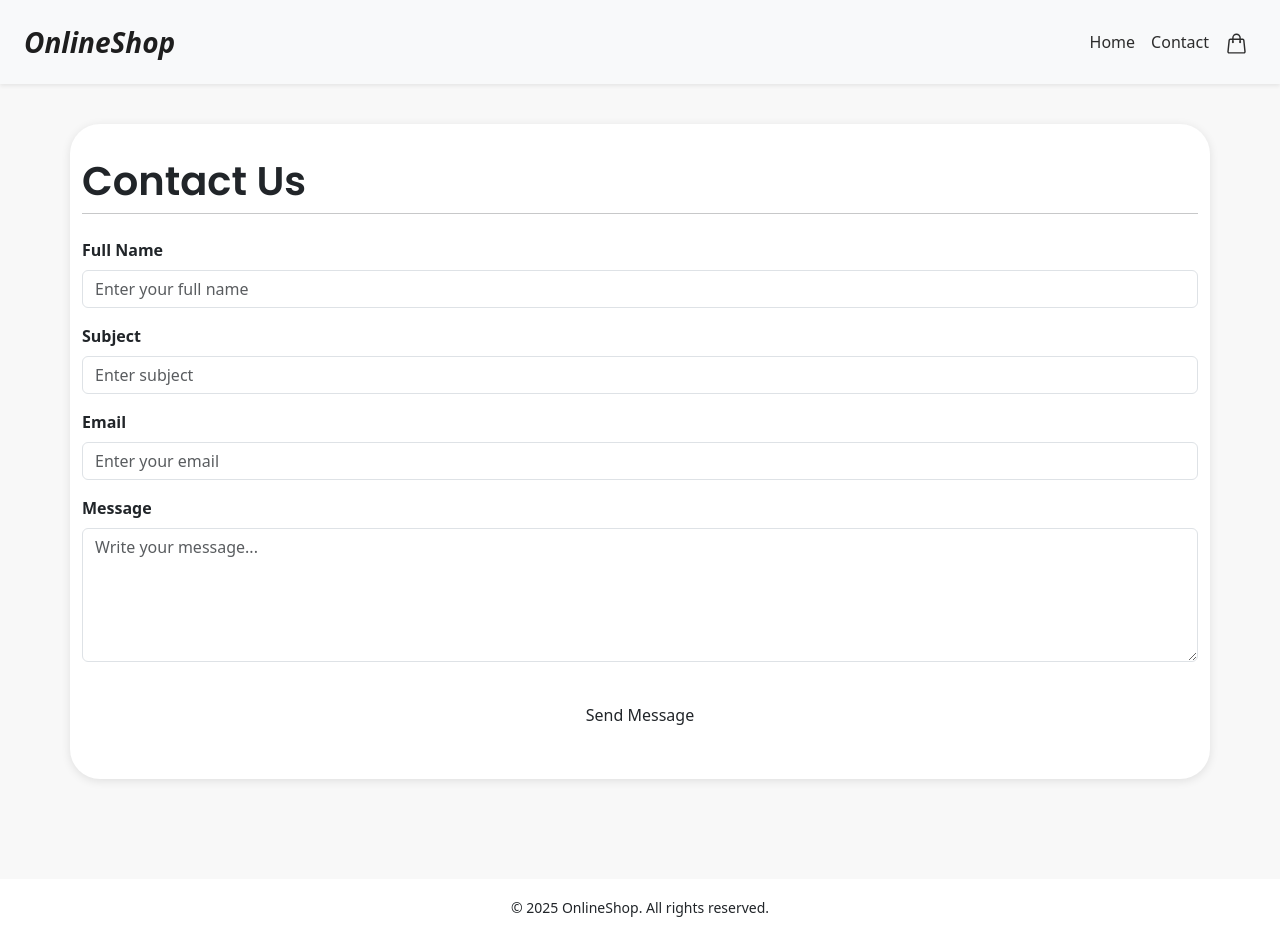
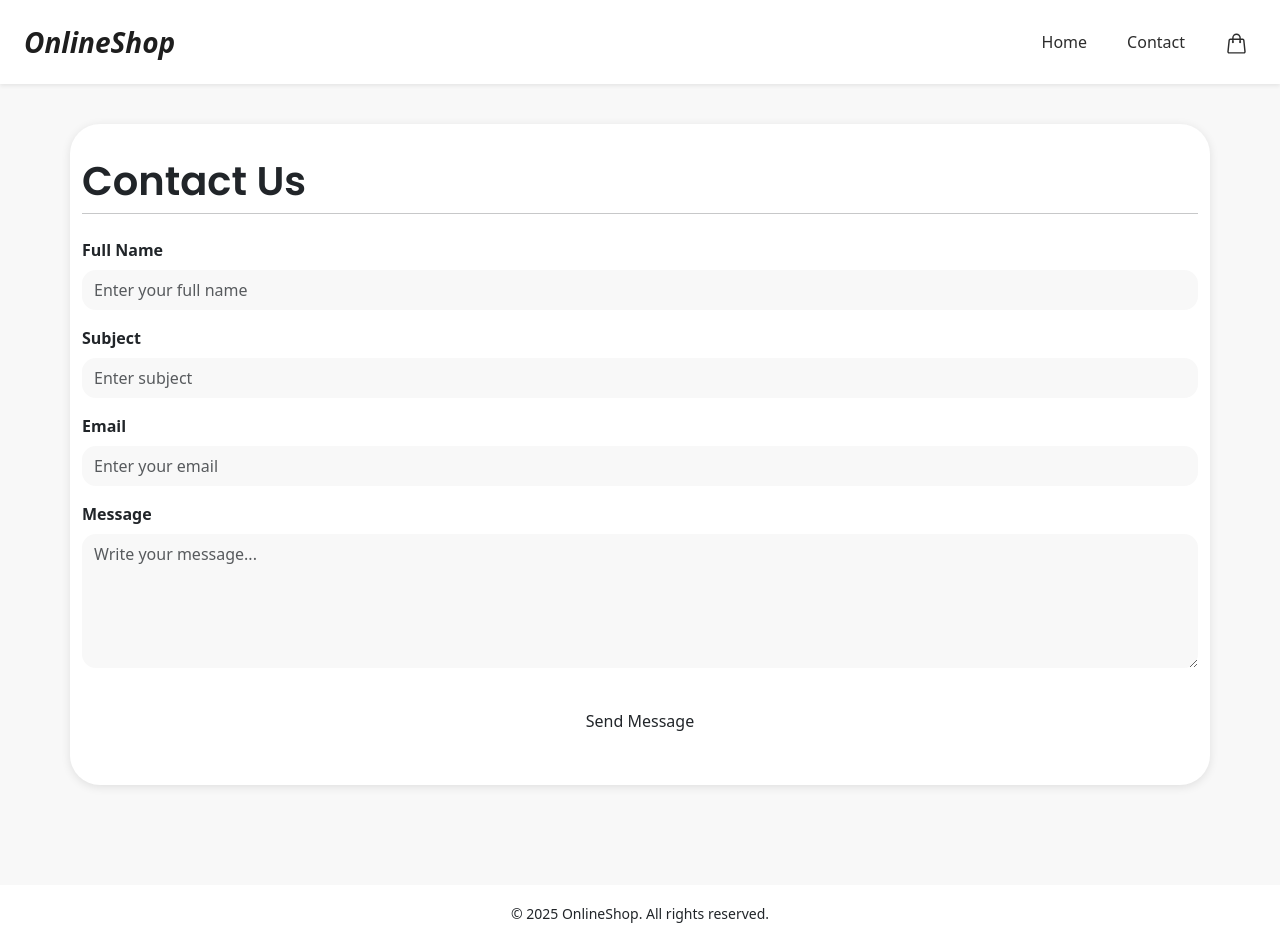
Before and after one commit to NoroffFEU/jsfw-2025-v1-javascript-frameworks-ca, a React (Create React App) app: page /contact in a window 1280 px wide. Built offline with nearby package versions, Linux system fonts and the light colour scheme.

Commit message:
update styling on home page to match contact page

```diff
--- a/src/components/Header.tsx
+++ b/src/components/Header.tsx
@@ -5,7 +5,7 @@ import "../styles/index.css";
 
 const Header = () => {
   return (
-    <Navbar bg="light" expand="lg" className="shadow-sm py-3">
+    <Navbar expand="lg" className="shadow-sm py-3">
       <Container fluid className="px-4">
         <Navbar.Brand as={Link} to="/">
           OnlineShop
@@ -21,7 +21,7 @@ const Header = () => {
 
         {/* Nav links */}
         <Navbar.Collapse id="main-navbar">
-          <Nav className="ms-auto d-flex align-items-center">
+          <Nav className="ms-auto d-flex gap-lg-4 align-items-center">
             <Nav.Link as={Link} to="/">
               Home
             </Nav.Link>
--- a/src/pages/Contact.tsx
+++ b/src/pages/Contact.tsx
@@ -34,7 +34,9 @@ const Contact = () => {
             id="fullName"
             type="text"
             {...register("fullName")}
-            className={`form-control ${errors.fullName ? "is-invalid" : ""}`}
+            className={`form-control py-2 ${
+              errors.fullName ? "is-invalid" : ""
+            }`}
             placeholder="Enter your full name"
           />
           <div className="invalid-feedback">{errors.fullName?.message}</div>
@@ -49,7 +51,9 @@ const Contact = () => {
             id="subject"
             type="text"
             {...register("subject")}
-            className={`form-control ${errors.subject ? "is-invalid" : ""}`}
+            className={`form-control py-2 ${
+              errors.subject ? "is-invalid" : ""
+            }`}
             placeholder="Enter subject"
           />
           <div className="invalid-feedback">{errors.subject?.message}</div>
@@ -64,7 +68,7 @@ const Contact = () => {
             id="email"
             type="email"
             {...register("email")}
-            className={`form-control ${errors.email ? "is-invalid" : ""}`}
+            className={`form-control py-2 ${errors.email ? "is-invalid" : ""}`}
             placeholder="Enter your email"
           />
           <div className="invalid-feedback">{errors.email?.message}</div>
@@ -78,7 +82,9 @@ const Contact = () => {
           <textarea
             id="message"
             {...register("message")}
-            className={`form-control ${errors.message ? "is-invalid" : ""}`}
+            className={`form-control pt-2 ${
+              errors.message ? "is-invalid" : ""
+            }`}
             placeholder="Write your message..."
             rows={5}
           />
--- a/src/pages/Home.tsx
+++ b/src/pages/Home.tsx
@@ -88,20 +88,20 @@ const Home = () => {
   }
 
   return (
-    <div className="container py-4">
-      <h1 className="mb-4 fw-bold text-center">All Products</h1>
+    <div className="container py-4 mt-2 mb-5">
+      <h1 className="fw-bold text-center">All Products</h1>
       {/* Search & Sort Controls */}
-      <div className="d-flex flex-column flex-md-row justify-content-between mb-4 gap-3">
+      <div className="d-flex flex-column flex-md-row justify-content-between mt-4 gap-3">
         <input
           type="text"
-          className="form-control"
+          className="form-control search-sort"
           placeholder="Search products..."
           value={searchTerm}
           onChange={(e) => setSearchTerm(e.target.value)}
         />
 
         <select
-          className="form-select w-50"
+          className="form-select w-50 search-sort"
           value={sortBy}
           onChange={(e) => setSortBy(e.target.value as any)}
         >
@@ -117,7 +117,7 @@ const Home = () => {
       {sortedProducts.length === 0 ? (
         <p className="text-center text-muted mt-4">No results found.</p>
       ) : (
-        <div className="row g-4">
+        <div className="row g-4 mt-1">
           {sortedProducts.map((p) => {
             const discount = calculateDiscount(p.price, p.discountedPrice ?? 0);
 
@@ -127,7 +127,7 @@ const Home = () => {
                   to={`/product/${p.id}`}
                   className="text-decoration-none text-dark"
                 >
-                  <div className="product-card card h-100 border-0 shadow-sm position-relative">
+                  <div className="product-card card h-100 border-0 position-relative">
                     {discount > 0 && (
                       <div className="discount-badge position-absolute end-0 top-0 m-2">
                         -{discount}%
--- a/src/styles/contact.css
+++ b/src/styles/contact.css
@@ -7,10 +7,17 @@
   box-shadow: 0 2px 10px rgba(0, 0, 0, 0.1);
 }
 
+form input,
+form textarea {
+  border: none !important;
+  background-color: var(--color-bg) !important;
+  border-radius: 14px !important;
+}
+
 form input:focus,
 form textarea:focus {
   box-shadow: 0 0 0 0.15rem rgba(255, 92, 141, 0.25) !important;
-  border-color: var(--color-accent) !important;
+  border: solid var(--color-accent) 1px !important;
 }
 
 .contact-btn {
--- a/src/styles/home.css
+++ b/src/styles/home.css
@@ -1,19 +1,27 @@
 input:focus,
 select:focus {
   box-shadow: 0 0 0 0.15rem rgba(255, 92, 141, 0.25) !important;
-  border-color: var(--color-accent) !important;
+  border: solid var(--color-accent) 1px !important;
+}
+
+.search-sort {
+  border: none !important;
+  box-shadow: 0 1px 6px rgba(0, 0, 0, 0.1);
+  border-radius: 18px !important;
+  padding: 8px 12px !important;
 }
 
 .product-card {
-  transition: transform 0.2s ease, box-shadow 0.2s ease;
-  border-radius: 12px;
+  transition: transform 0.2s ease;
+  border-radius: 20px !important;
   overflow: hidden;
   cursor: pointer;
+  box-shadow: 0 3px 8px rgba(0, 0, 0, 0.1);
 }
 
 .product-card:hover {
   transform: translateY(-5px);
-  box-shadow: 0 8px 20px rgba(0, 0, 0, 0.1);
+  box-shadow: 0 3px 8px rgba(0, 0, 0, 0.2);
 }
 
 .product-img {
--- a/src/styles/index.css
+++ b/src/styles/index.css
@@ -28,6 +28,16 @@ h5,
 h6 {
   font-family: var(--font-heading);
   color: var(--color-primary);
+}
+
+.is-invalid {
+  border-color: var(--color-error) !important;
+  box-shadow: 0 0 0 0.15rem rgba(239, 68, 68, 0.25) !important;
+}
+
+.is-valid {
+  border-color: var(--color-success) !important;
+  box-shadow: 0 0 0 0.15rem rgba(16, 185, 129, 0.25) !important;
 }
 
 /* Navbar */
```
